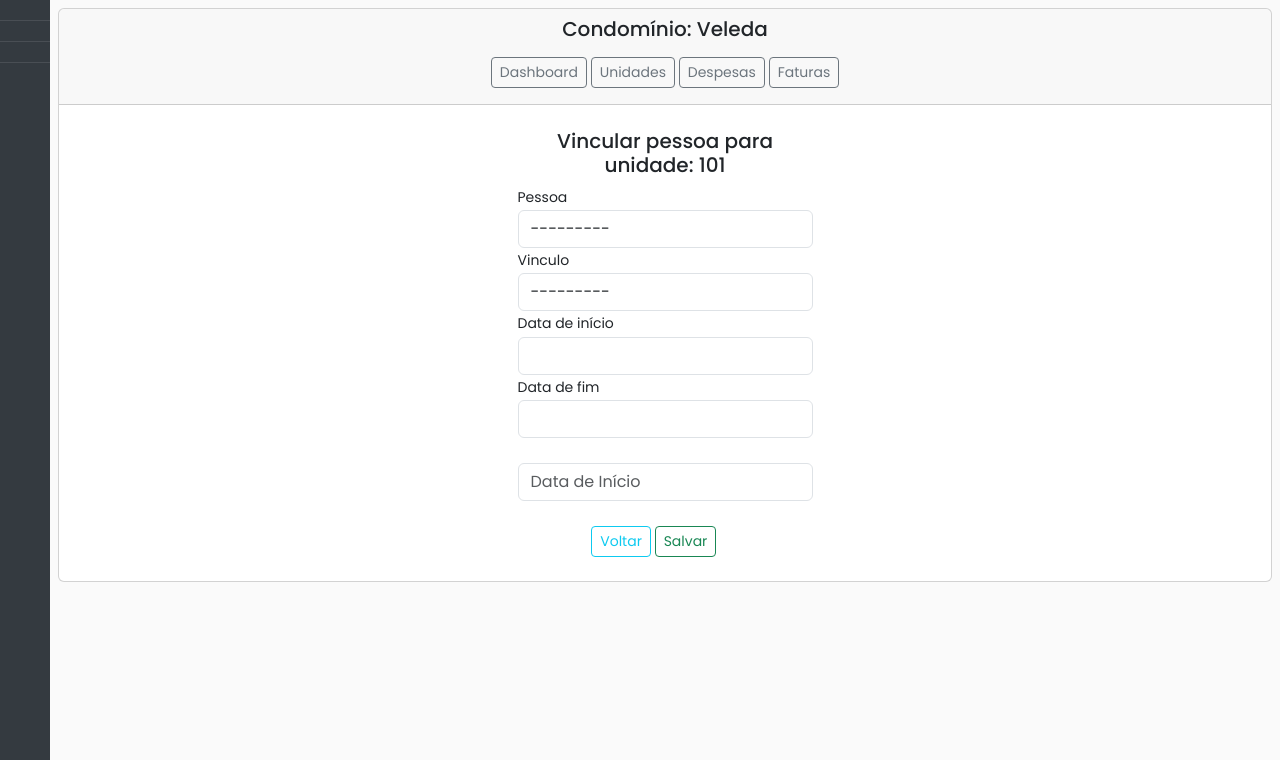
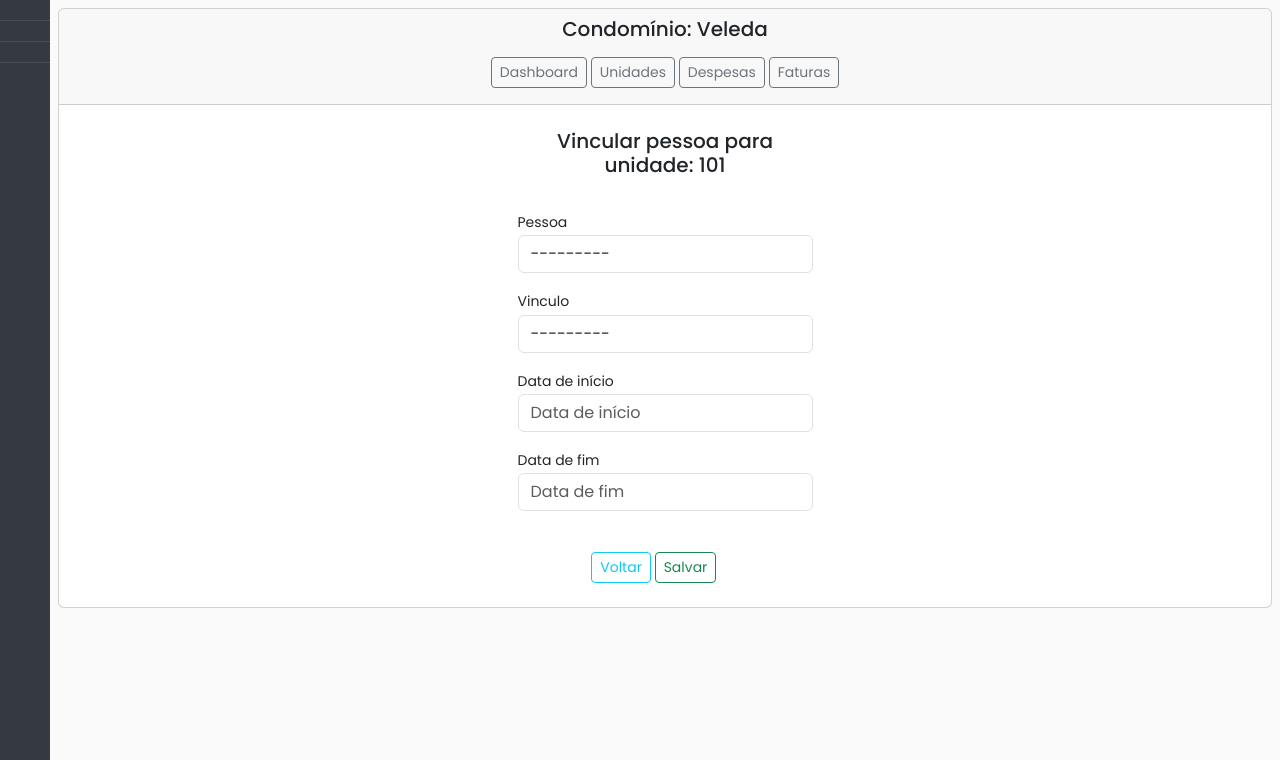
Before and after one commit to rcargnelutti/DesSof_UNIPAMPA, a Django app: page /condominios/pessoa_unidade_create/1/ in a window 1280 px wide. Shown: the part 47-807 px from the top of the page. Run offline with Django 4.2, Linux system fonts and the light colour scheme; data comes from the database, SQL or seed files in the repository; both versions use the stored data as it was after the commit; some libraries are stand-ins or nearby versions.

Commit message:
django-widget-tweaks parte 2

```diff
--- a/condominio/templates/condominio/pessoa_unidade_form.html
+++ b/condominio/templates/condominio/pessoa_unidade_form.html
@@ -21,7 +21,7 @@
         <form method="post" action="." >
           {% csrf_token %}
 
-          {% for hidden in form.hidden_fields %}
+          {% comment %} {% for hidden in form.hidden_fields %}
             {{ hidden }}
           {% endfor %}
 
@@ -35,9 +35,21 @@
             </div>
           {% endfor %}
           </br>
+          </br> {% endcomment %}
+          </br>
           <div class="form-group">
-            {{ field.label.data.inicio }}
-            {% render_field form.data_inicio class="form-control mask-date" placeholder="Data de Início" type="text" %}
+
+            <p><label for="id_pessoa">{{ form.pessoa.label }}</label>
+            {% render_field form.pessoa class="form-control" placeholder="" type="text" %}
+
+            <p><label for="id_vinculo">{{ form.vinculo.label }}</label>
+            {% render_field form.vinculo class="form-control" placeholder="" type="text" %}
+
+            <p><label for="id_data_inicio">{{ form.data_inicio.label }}</label>
+            {% render_field form.data_inicio class="form-control mask-date" placeholder=form.data_inicio.label type="text" %}
+
+            <p><label for="id_data_fim">{{ form.data_fim.label }}</label>
+            {% render_field form.data_fim class="form-control mask-date" placeholder=form.data_fim.label type="text" %}
           </div>
           </br>
           <div class="col-6 m-auto">
```
Also changed, not shown: db.sqlite3.
